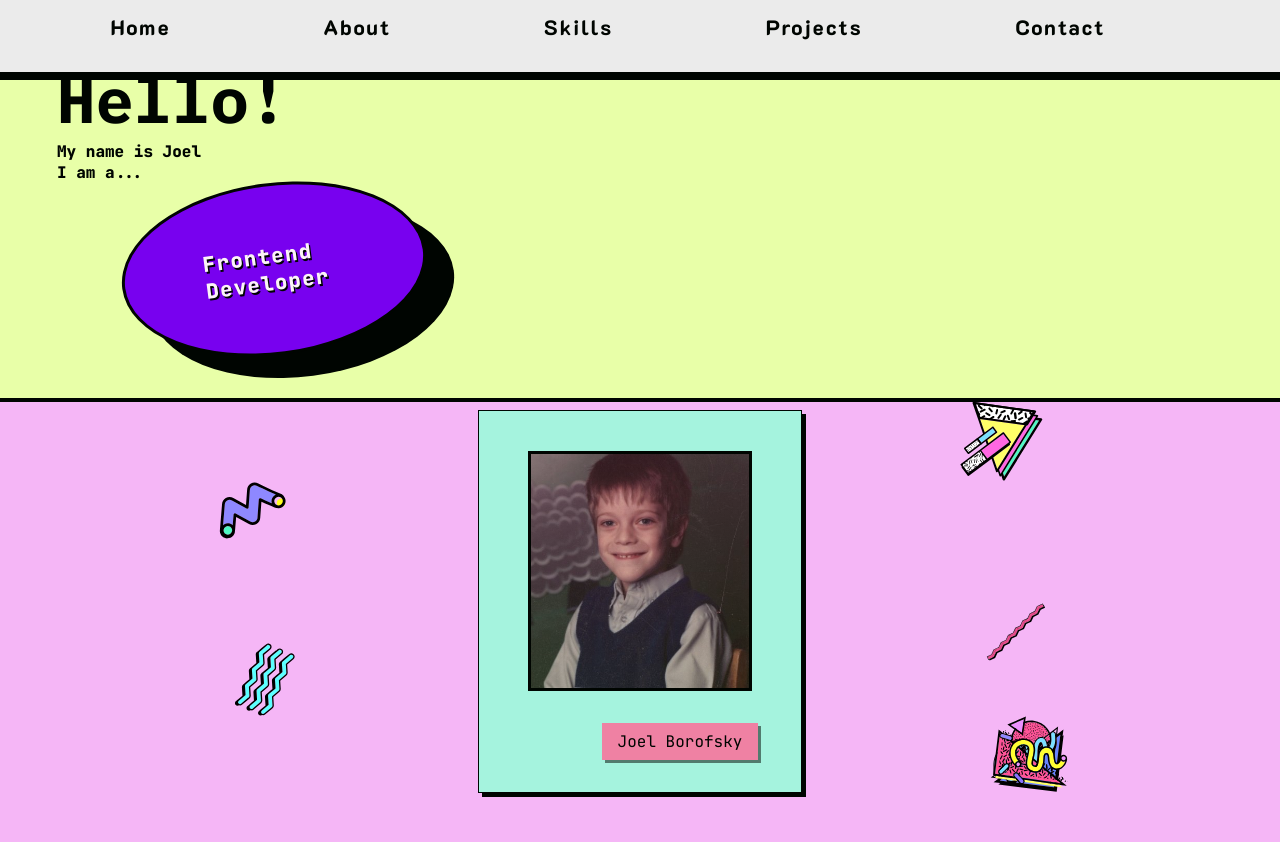
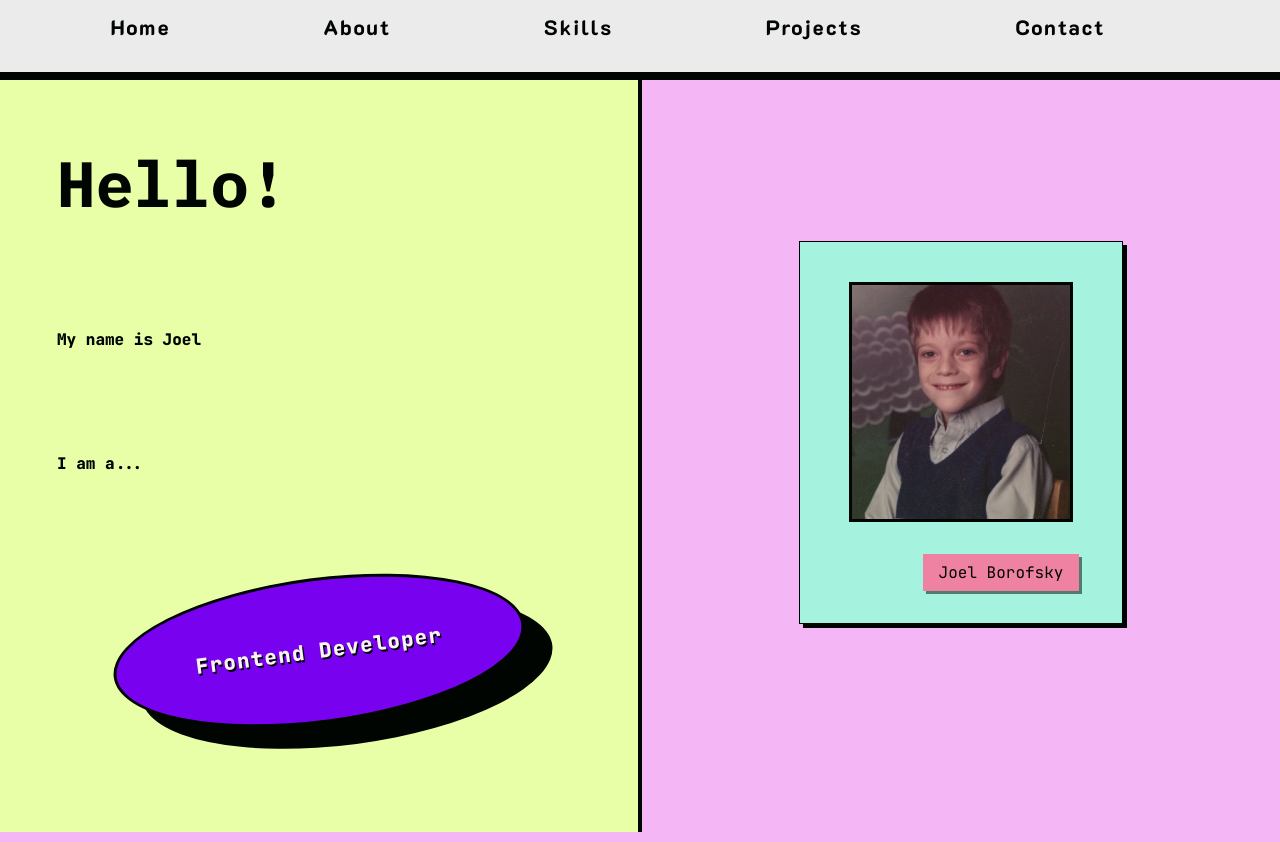
Before and after one commit to BorofskyDev/y2k-style-profile, a website built with Vite: page index.html in a window 1280 px wide. Built offline with nearby package versions, Linux system fonts and the light colour scheme.

Commit message:
made responsive for desktop

```diff
--- a/index.html
+++ b/index.html
@@ -53,7 +53,7 @@
         <div class="hero__image-box--image"></div>
         <p class="hero__image-box--name">Joel Borofsky</p>
       </div>
-      <svg>
+      <!-- <svg>
         <img src="bundles/element/Elements-08.svg" class="hero__badge hero__badge--1" alt="">
       </svg>
       <svg>
@@ -70,7 +70,7 @@
       </svg>
       <svg>
         <img src="bundles/element/Elements-05.svg" class="hero__badge hero__badge--5" alt="">
-      </svg>
+      </svg> -->
     </div>
   </section>
   <script type="module" src="src/js/main.js"></script>
--- a/src/sass/layout/_hero.scss
+++ b/src/sass/layout/_hero.scss
@@ -8,6 +8,11 @@
   flex-direction: column;
   align-items: center;
 
+  @include respond(land-port) {
+    flex-direction: row;
+    margin: 0;
+  }
+
   &__content-container {
     height: 50%;
     width: 100%;
@@ -17,6 +22,13 @@
     flex-direction: column;
     justify-content: space-around;
     border-bottom: var(--border-sm);
+
+    @include respond(land-port) {
+      border-bottom: none;
+      height: 100%;
+      width: 50%;
+      border-right: var(--border-sm);
+    }
   }
 
   &__title {
@@ -40,6 +52,11 @@
     border: var(--border-md);
     box-shadow: 1.5625em 1.5625em 0 hsl(var(--color-dark));
 
+    @include respond(tab-port) {
+      margin: 0 auto;
+      max-width: 30em;
+    }
+
     &--description {
       font-weight: 700;
       color: hsl(var(--color-light-1));
@@ -56,6 +73,13 @@
     border-top: var(--border-sm);
     display: grid;
     place-items: center;
+
+    @include respond(land-port) {
+    height: 100%;
+    width: 50%;
+    border-top: none;
+    border-left: var(--border-sm);
+    }
   }
 
   &__image-box {
@@ -100,32 +124,32 @@
     width: 5em;
 
     &--1 {
-      top: 0;
-      right: 15em;
+      top: 1%;
+      right: 8%;
       transform: rotate(8deg);
     }
 
     &--2 {
-      top: 4em;
-      left: 13em;
+      top: 7%;
+      left: 10%;
       transform: rotate(-30deg);
     }
 
     &--3 {
-      bottom: 8em;
-      right: 14em;
-      transform: rotate(-45deg);
+      bottom: 30%;
+      right: 10%;
+      transform: rotate(-70deg);
     }
 
     &--4 {
-      bottom: 5em;
-      left: 14em;
+      bottom: 9%;
+      left: 8%;
       transform: rotate(113deg);
     }
 
     &--5 {
-      bottom: 0.4em;
-      right: 13em;
+      bottom: -5%;
+      right: 30%;
       transform: rotate(7deg);
     }
   }
```
